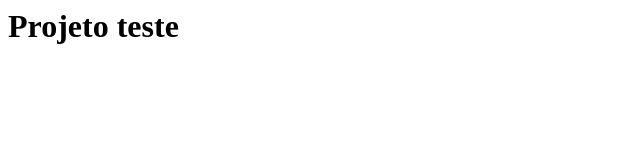
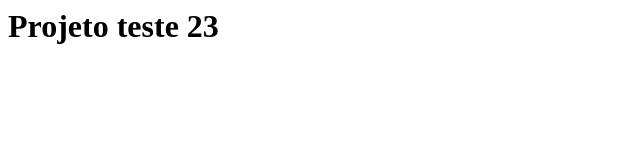
Before and after one commit to andrelgirao22/meu-site, a plain HTML site: page index.html in a window 1280 px wide. Shown: the full height of the page, 0-640 px from the left. Drawn offline with Linux system fonts and the light colour scheme.

Commit message:
alterado nome do titulo

```diff
--- a/index.html
+++ b/index.html
@@ -4,7 +4,7 @@
 </head>
 
 <body>
-	<h1>Projeto teste</h1>
+	<h1>Projeto teste 23</h1>
 
 </body>
 
```
